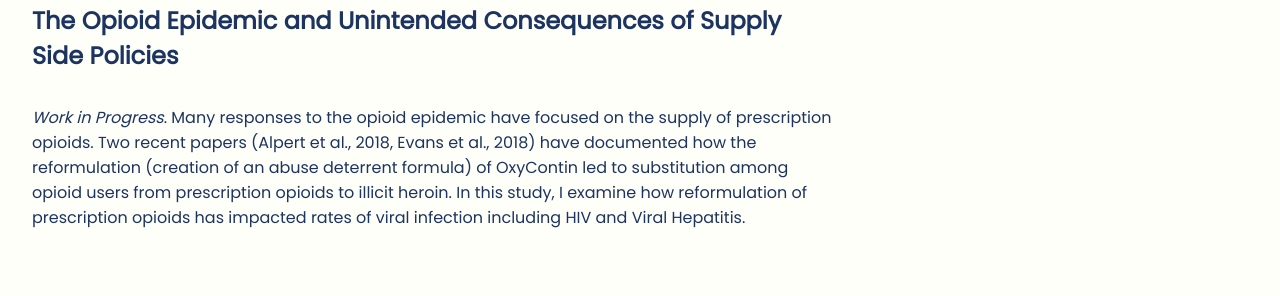
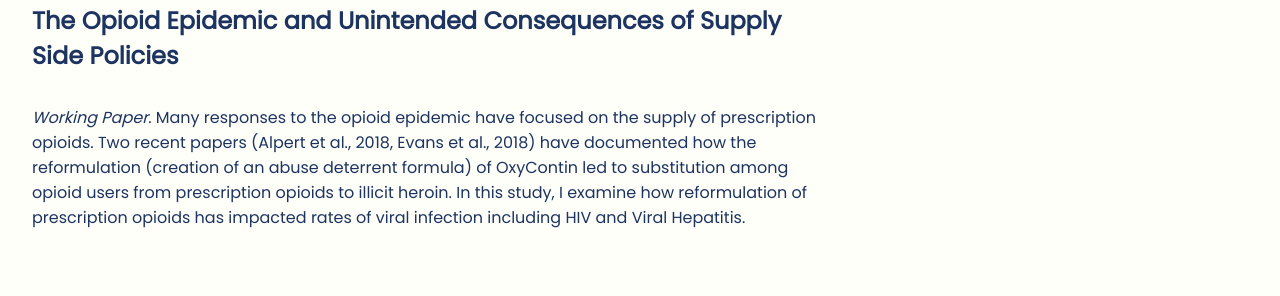
Before and after one commit to mattmotel/markmcinerney, a Jekyll site: the page built from index.md, in a window 1280 px wide and 900 px high, scrolled down 1133 px. Shown: the part 290-586 px from the top of the window. Built offline with Jekyll 4.4.1, drawn with Linux system fonts in a browser that asks for light colours.

Commit message:
Updated The Opioid Epidemic And Unintended Consequences Of Supply Side Policies

```diff
--- a/_posts/2018-11-19-the-opioid-epidemic-and-unintended-consequences-of-supply-side-policies.markdown
+++ b/_posts/2018-11-19-the-opioid-epidemic-and-unintended-consequences-of-supply-side-policies.markdown
@@ -6,4 +6,4 @@ date: 2018-11-19 18:05:00 Z
 order: 4
 ---
 
-*Work in Progress*. Many responses to the opioid epidemic have focused on the supply of prescription opioids. Two recent papers (Alpert et al., 2018, Evans et al., 2018) have documented how the reformulation (creation of an abuse deterrent formula) of OxyContin led to substitution among opioid users from prescription opioids to illicit heroin. In this study, I examine how reformulation of prescription opioids has impacted rates of viral infection including HIV and Viral Hepatitis.
+*Working Paper*. Many responses to the opioid epidemic have focused on the supply of prescription opioids. Two recent papers (Alpert et al., 2018, Evans et al., 2018) have documented how the reformulation (creation of an abuse deterrent formula) of OxyContin led to substitution among opioid users from prescription opioids to illicit heroin. In this study, I examine how reformulation of prescription opioids has impacted rates of viral infection including HIV and Viral Hepatitis.
```
